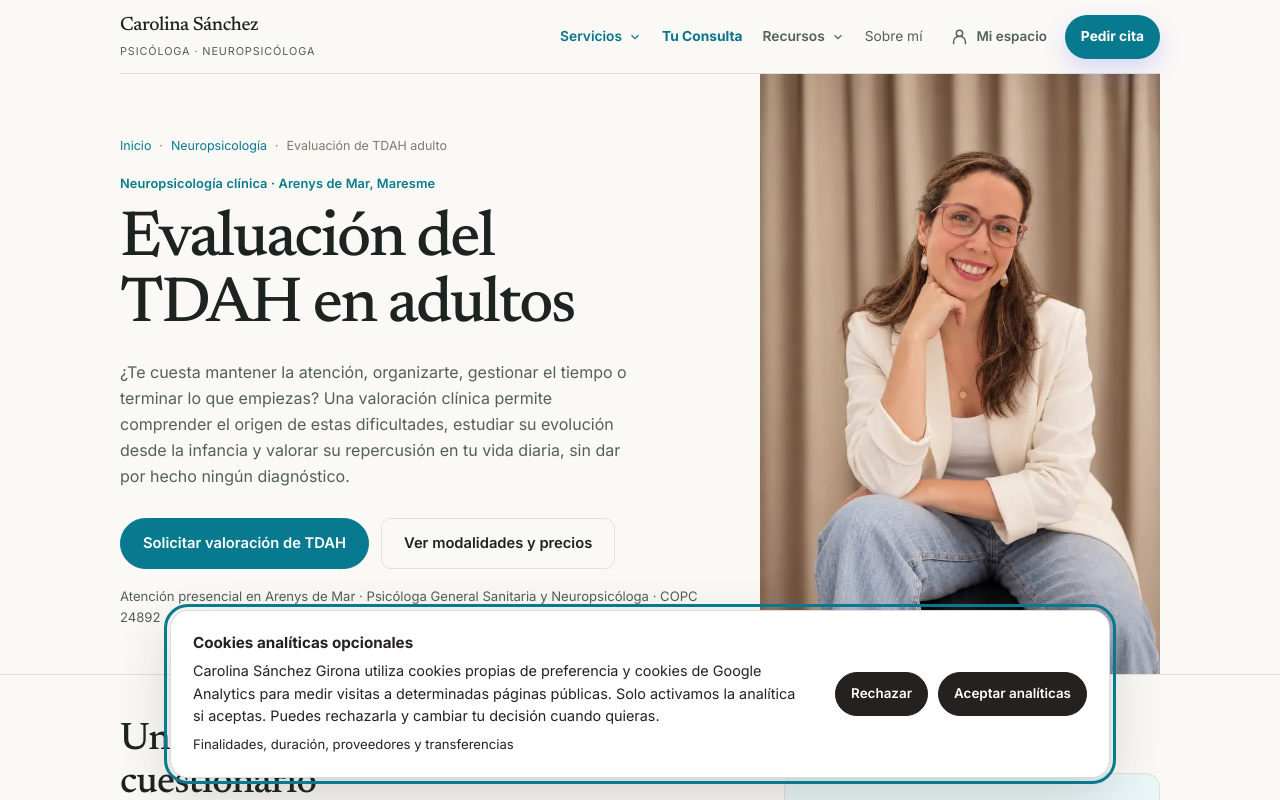
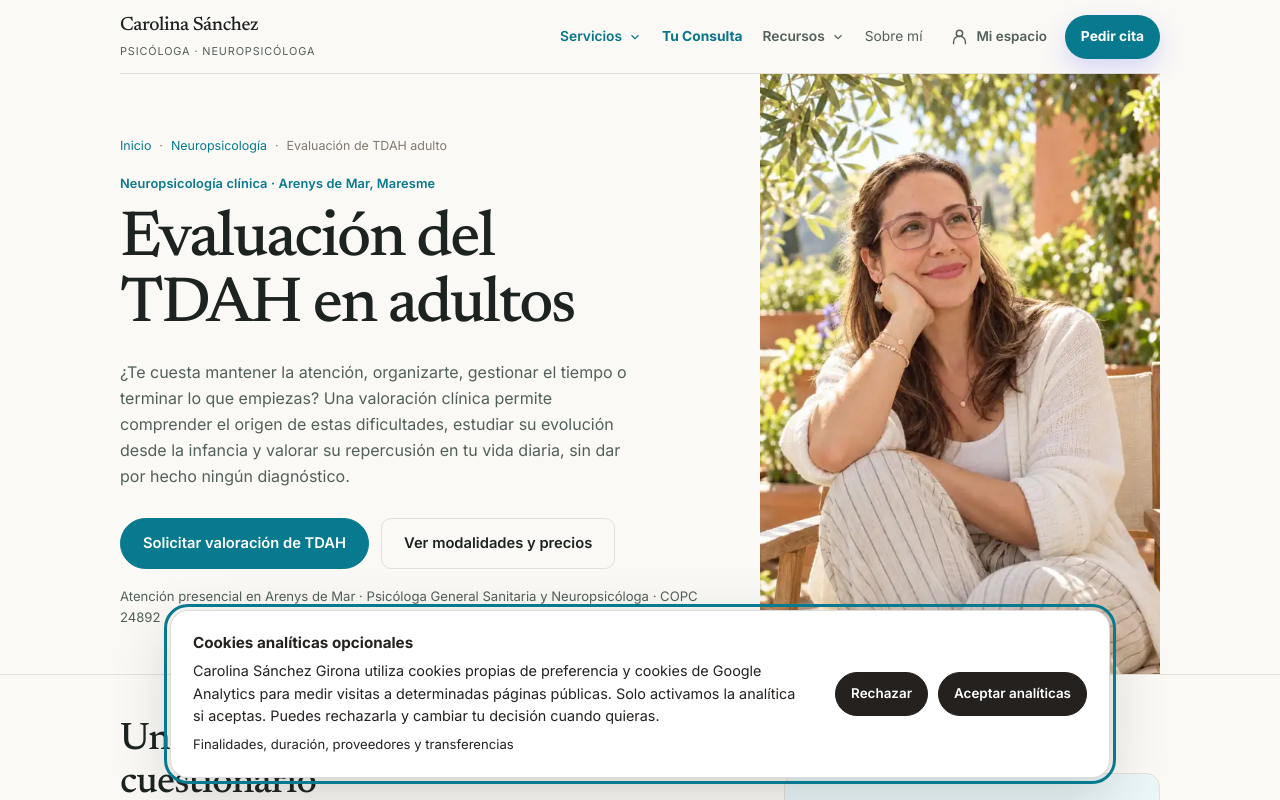
Before and after one commit to carolinasanchezgirona/Portfolio-Carolina, a Next.js app: page /evaluacion-tdah-adultos in a window 1280 px wide. Shown: the top 800 px of the page. Built offline with nearby package versions, Linux system fonts and the light colour scheme.

Commit message:
Use smaller alternative existing portrait in ADHD assessment hero

```diff
--- a/app/evaluacion-tdah-adultos/page.tsx
+++ b/app/evaluacion-tdah-adultos/page.tsx
@@ -145,7 +145,7 @@ export default function AdultAdhdAssessmentPage() {
           </div>
           <p className="tdah-hero-note">Atención presencial en Arenys de Mar · Psicóloga General Sanitaria y Neuropsicóloga · COPC 24892</p>
           </div>
-          <figure className="tdah-hero-photo"><Image src="/carolina-sanchez-portada-720.webp" alt="Carolina Sánchez Girona, psicóloga y neuropsicóloga" width={720} height={1080} sizes="(max-width: 760px) 100vw, 380px" priority /></figure>
+          <figure className="tdah-hero-photo"><Image src="/carolina-sanchez-sobre-mi.webp" alt="Carolina Sánchez Girona, psicóloga y neuropsicóloga" width={540} height={810} sizes="(max-width: 720px) 230px, 280px" priority /></figure>
         </div>
       </section>
 
```
